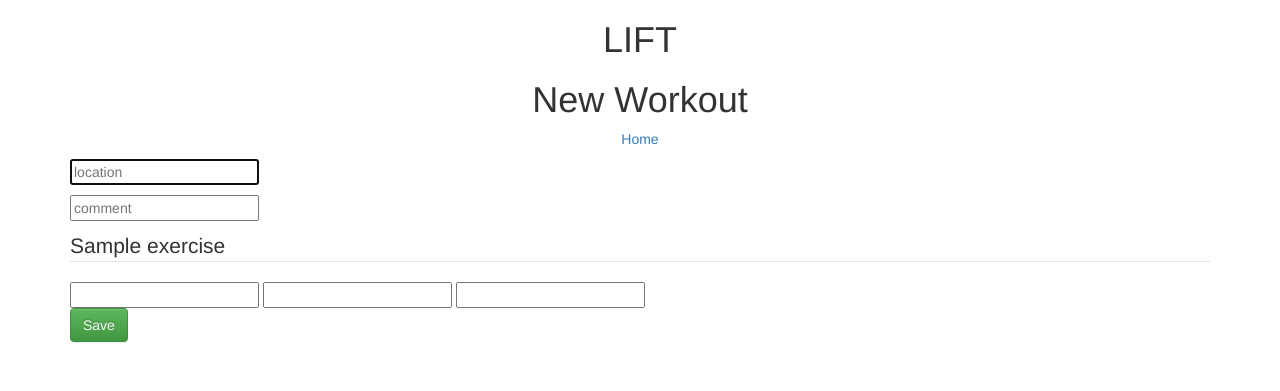
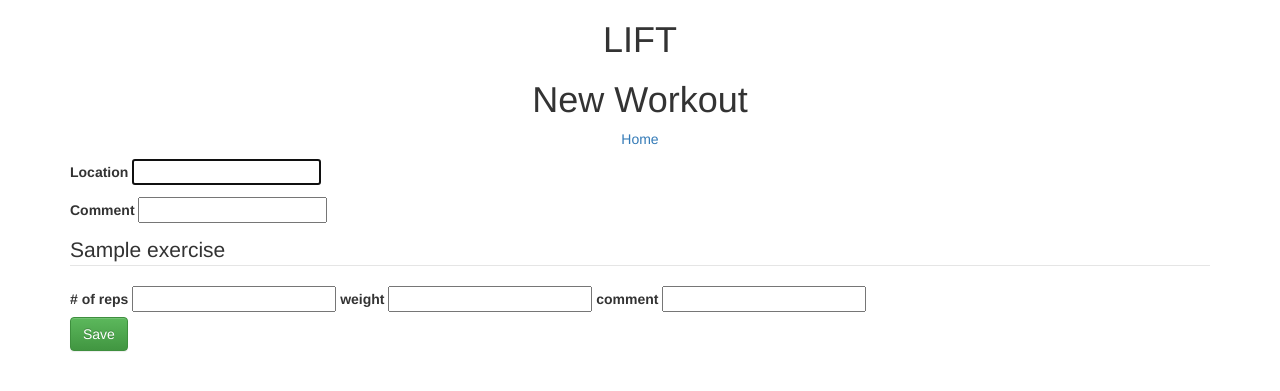
Before and after one commit to bigrobsf/hd, a Flask app: page /users/1/workouts/new in a window 1280 px wide. Shown: the top 391 px of the page. Run offline with Flask 2, Linux system fonts and the light colour scheme; a user stored in the database is signed in; tables that the repository leaves empty hold one stand-in row (values such as "Sample post"); some libraries are stand-ins or nearby versions.

Commit message:
edits to workout forms, set default values for activity fields

```diff
--- a/project/workouts/forms.py
+++ b/project/workouts/forms.py
@@ -1,5 +1,5 @@
 from flask_wtf import FlaskForm
-from wtforms import StringField, validators, DateField, DecimalField
+from wtforms import StringField, validators, DateField, IntegerField
 from project.models import Workout
 
 
@@ -9,7 +9,7 @@ class WorkoutForm(FlaskForm):
 
 class EditWorkoutForm(FlaskForm):
     location = StringField('Location', [validators.Length(min=1, max=30)])
-    length = DecimalField('Workout Length', [validators.NumberRange(min=1, max=60)])
+    length = IntegerField('Workout Length', [validators.NumberRange(min=1, max=60)])
     comment = StringField('Comment', [validators.Length(max=50)])
 
 class DeleteForm(FlaskForm):
--- a/project/workouts/templates/workouts/new.html
+++ b/project/workouts/templates/workouts/new.html
@@ -7,7 +7,8 @@
 
             {{ form.csrf_token }}
       <p>
-      {{ form.location(autofocus=true, placeholder="location") }}
+      {{ form.location.label }}
+      {{ form.location(autofocus=true) }}
       <span>
         {% if form.location.errors %}
           {% for error in form.location.errors %}
@@ -18,7 +19,8 @@
     </p>
     <p></p>
     <p>
-      {{ form.comment(placeholder="comment") }}
+      {{ form.comment.label }}
+      {{ form.comment }}
       <span>
         {% if form.comment.errors %}
           {% for error in form.comment.errors %}
@@ -30,9 +32,12 @@
     {% for exercise in exercises %}
     <fieldset>
     <legend>{{exercise.name}}</legend>
-       <input type="number" name="exercises[reps][{{exercise.id}}]">
-       <input type="number" name="exercises[weight][{{exercise.id}}]">
-       <input type="text" name="exercises[comment][{{exercise.id}}]">
+      <label># of reps
+       <input type="number" name="exercises[reps][{{exercise.id}}]"></label>
+      <label>weight
+       <input type="number" name="exercises[weight][{{exercise.id}}]"></label>
+      <label>comment
+       <input type="text" name="exercises[comment][{{exercise.id}}]"></label>
      </fieldset>
     {% endfor %}
   <button class="btn btn-success" type="submit">Save</button>
--- a/project/workouts/views.py
+++ b/project/workouts/views.py
@@ -20,23 +20,26 @@ def index(user_id):
     if request.method == 'POST':
         form = WorkoutForm(request.form)
         if form.validate():
-            activities_to_add = []
             date = datetime.datetime.today()
             location = request.form.get('location')
             length = 30
             comment = request.form.get('comment')
+
             new_workout = Workout(date, location, length, comment, user_id)
             db.session.add(new_workout)
+
+            activities_to_add = []
+
             for exercise in Exercise.query.all():
-                reps = request.form.get('exercises[reps][{}]'.format(exercise.id))
-                weight = request.form.get('exercises[weight][{}]'.format(exercise.id))
+                reps = request.form.get('exercises[reps][{}]'.format(exercise.id)) or 0
+                weight = request.form.get('exercises[weight][{}]'.format(exercise.id)) or 0
                 comment = request.form.get('exercises[comment][{}]'.format(exercise.id))
                 new_activity = Activity(reps, weight, comment, new_workout.id, exercise.id)
                 activities_to_add.append(new_activity)
             db.session.add_all(activities_to_add)
+
             db.session.commit()
-
-            flash('New workout created.')
+            flash('Workout saved.')
 
             return redirect(url_for('workouts.index', user_id=user_id))
         else:
@@ -77,14 +80,14 @@ def show(user_id, wo_id):
             found_activities = []
 
             found_workout.location = request.form.get('location')
-            found_workout.length = int(request.form.get('length'))
+            found_workout.length = int(float(request.form.get('length'))) or 30
             found_workout.comment = request.form.get('comment')
 
             db.session.add(found_workout)
 
             for found_activity in found_workout.activities:
-                found_activity.reps = request.form.get('exercises[reps][{}]'.format(found_activity.exercise_id))
-                found_activity.weight = request.form.get('exercises[weight][{}]'.format(found_activity.exercise_id))
+                found_activity.reps = request.form.get('exercises[reps][{}]'.format(found_activity.exercise_id)) or 0
+                found_activity.weight = request.form.get('exercises[weight][{}]'.format(found_activity.exercise_id)) or 0
                 found_activity.comment = request.form.get('exercises[comment][{}]'.format(found_activity.exercise_id))
                 found_activities.append(found_activity)
             db.session.add_all(found_activities)
@@ -92,7 +95,7 @@ def show(user_id, wo_id):
             db.session.commit()
             return redirect(url_for('workouts.index', user_id=user_id))
         else:
-            return render_template(url_for('workouts/edit.html', form=form, workout=found_workout))
+            return render_template('workouts/edit.html', form=form, workout=found_workout)
 
     if request.method == b'DELETE':
         form = DeleteForm(request.form)
@@ -101,6 +104,6 @@ def show(user_id, wo_id):
             db.session.commit()
             return redirect(url_for('workouts.index', user_id=user_id))
         else:
-            return render_template(url_for('workouts/edit.html', form=form, workout=found_workout))
+            return render_template('workouts/edit.html', form=form, workout=found_workout)
 
     return render_template('workouts/show.html', workout=found_workout, user_id=user_id)
```
Also changed, not shown: project/workouts/templates/workouts/edit.html (+6 -3 lines).
